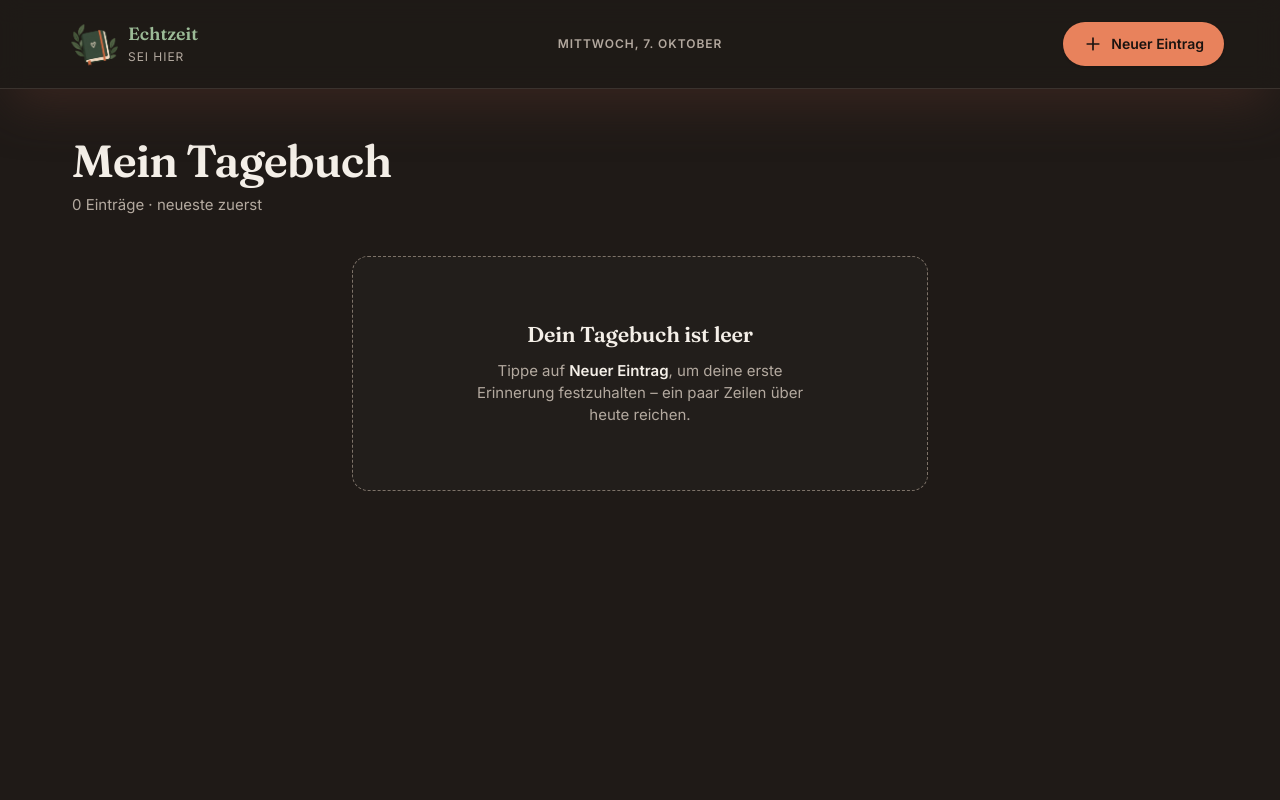
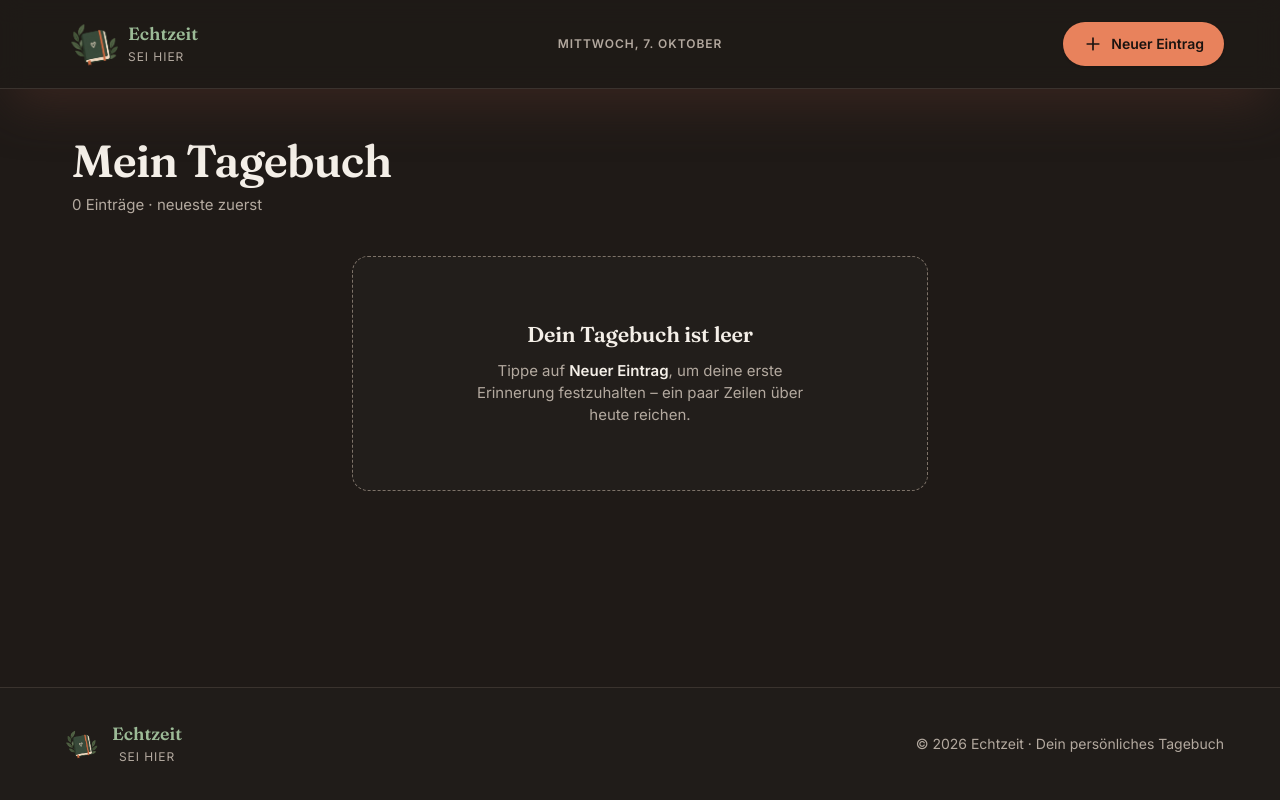
Before and after one commit to VikaSemenchuk/personal-diary, a React (Vite) app: page / in a window 1280 px wide. Built offline with nearby package versions, Linux system fonts and the light colour scheme.

Commit message:
feature: add footer

```diff
--- a/src/App.jsx
+++ b/src/App.jsx
@@ -1,5 +1,6 @@
 import Header from "./components/Header";
 import Home from "./components/Home";
+import Footer from "./components/Footer";
 import Toasts from "./components/Toasts";
 
 import { useModal } from "./hooks/useModal";
@@ -10,7 +11,8 @@ function App() {
   const [toasts, showToast, hideToast] = useToast();
 
   return (
-    <>
+
+    <div className="flex min-h-dvh flex-col">
       <Header onClick={open} />
       <Home
         isModal={isModal}
@@ -19,8 +21,9 @@ function App() {
         animation={animation}
         showToast={showToast}
       />
+      <Footer />
       <Toasts toasts={toasts} onClose={hideToast} />
-    </>
+    </div>
   );
 }
 
--- /dev/null
+++ b/src/components/Footer.jsx
@@ -0,0 +1,18 @@
+import Logo from "./Logo";
+
+const Footer = () => {
+  const year = new Date().getFullYear();
+
+  return (
+
+    <footer className="mt-auto border-t border-line bg-surface/60">
+      <div className="footer mx-auto max-w-content items-center justify-items-center gap-4 px-2 py-8 text-center text-text-muted sm:footer-horizontal sm:justify-between sm:px-8 md:px-4">
+
+        <Logo compact />
+        <p className="text-sm">© {year} Echtzeit · Dein persönliches Tagebuch</p>
+      </div>
+    </footer>
+  );
+};
+
+export default Footer;
--- a/src/components/Logo.jsx
+++ b/src/components/Logo.jsx
@@ -1,9 +1,7 @@
 import logo from "../assets/logo.png";
 
-// Лого — посилання-якір на початок сторінки.
-// href="#top" — особливе значення в HTML: браузер прокручує на самий верх,
-// навіть якщо елемента з id="top" немає. Плавність дає scroll-behavior: smooth в index.css.
-const Logo = () => {
+
+const Logo = ({ compact = false }) => {
   return (
     <a
       href="#top"
@@ -12,7 +10,7 @@ const Logo = () => {
     >
       <img
         src={logo}
-        className="size-18 shrink-0 rounded-full object-contain transition-transform duration-300 ease-out motion-safe:group-hover:-rotate-6 motion-safe:group-hover:scale-105"
+        className={`${compact ? "size-12" : "size-18"} shrink-0 rounded-full object-contain transition-transform duration-300 ease-out motion-safe:group-hover:-rotate-6 motion-safe:group-hover:scale-105`}
         alt=""
       />
       <div className="leading-none">
```
